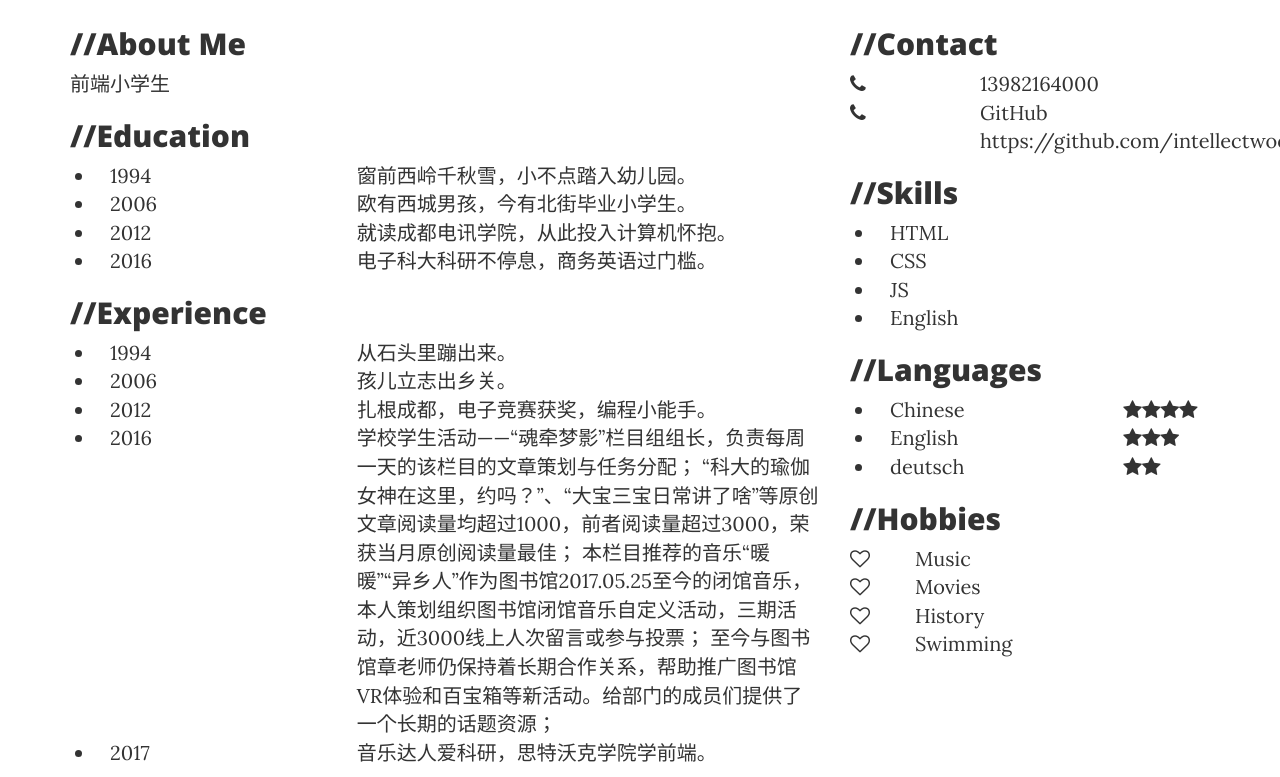
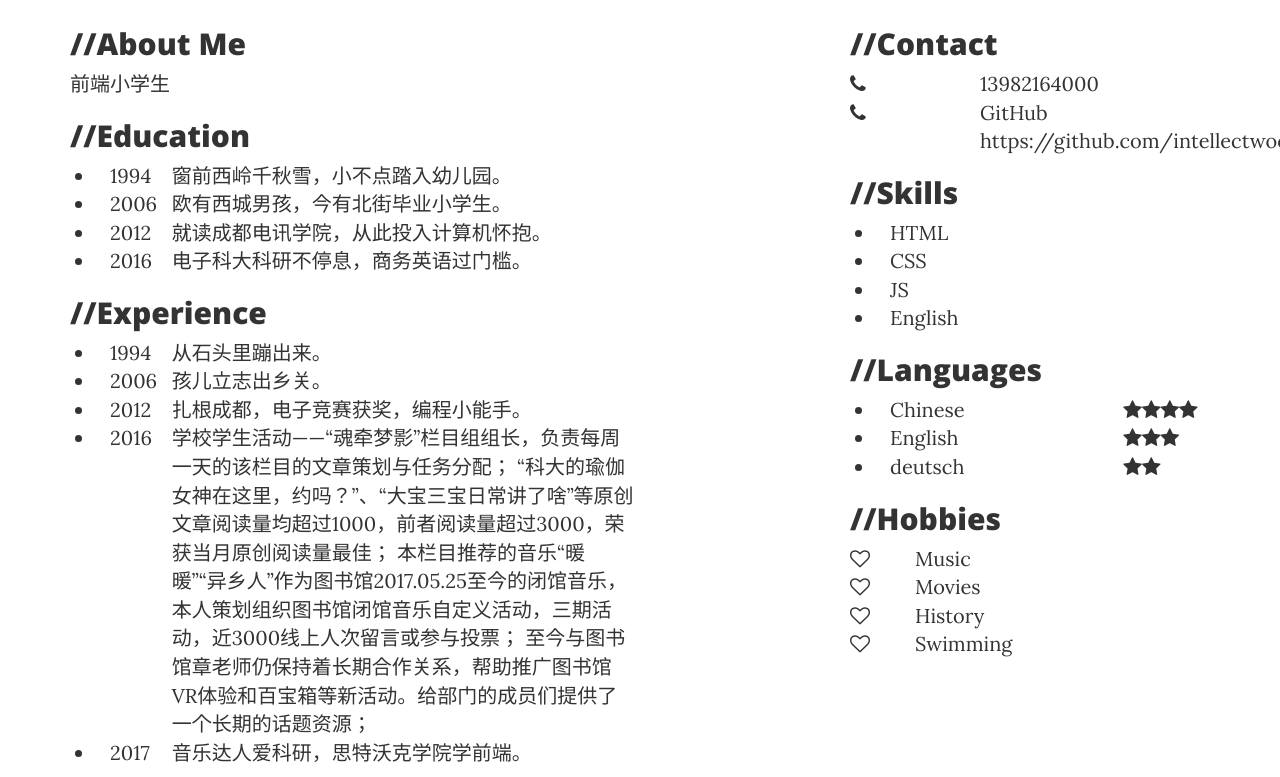
Before and after one commit to intellectwood/personal-cv, a website: page index.html in a window 1280 px wide. Shown: the part 495-1272 px from the top of the page. Drawn offline with nearby package versions, Linux system fonts and the light colour scheme.

Commit message:
Update index.html

```diff
--- a/index.html
+++ b/index.html
@@ -127,23 +127,23 @@
 				<!-- Education -->
 				<h2>//Education</h2>
 					<ul type="disc">
-					 <div class="row"><li> <div class="col-lg-4  col-md-4">1994</div> <div class="col-lg-8  col-md-8 ">窗前西岭千秋雪，小不点踏入幼儿园。</div>  </li></div>
-					 <div class="row"><li> <div class="col-lg-4  col-md-4">2006</div> <div class="col-lg-8  col-md-8 ">欧有西城男孩，今有北街毕业小学生。</div>  </li></div>
-					 <div class="row"><li> <div class="col-lg-4  col-md-4">2012</div> <div class="col-lg-8  col-md-8 ">就读成都电讯学院，从此投入计算机怀抱。</div>  </li></div>
-					 <div class="row"><li> <div class="col-lg-4  col-md-4">2016</div> <div class="col-lg-8  col-md-8 ">电子科大科研不停息，商务英语过门槛。</div>  </li></div>
+					 <div class="row"><li> <div class="col-lg-1  col-md-1">1994</div> <div class="col-lg-8  col-md-8 ">窗前西岭千秋雪，小不点踏入幼儿园。</div>  </li></div>
+					 <div class="row"><li> <div class="col-lg-1  col-md-1">2006</div> <div class="col-lg-8  col-md-8 ">欧有西城男孩，今有北街毕业小学生。</div>  </li></div>
+					 <div class="row"><li> <div class="col-lg-1  col-md-1">2012</div> <div class="col-lg-8  col-md-8 ">就读成都电讯学院，从此投入计算机怀抱。</div>  </li></div>
+					 <div class="row"><li> <div class="col-lg-1  col-md-1">2016</div> <div class="col-lg-8  col-md-8 ">电子科大科研不停息，商务英语过门槛。</div>  </li></div>
 					</ul>
 				<!-- Experience -->
 				<h2>//Experience</h2>
 					<ul type="disc">
-					 <div class="row"><li> <div class="col-lg-4  col-md-4">1994</div> <div class="col-lg-8  col-md-8 ">从石头里蹦出来。</div>  </li></div>
-					 <div class="row"><li> <div class="col-lg-4  col-md-4">2006</div> <div class="col-lg-8  col-md-8 ">孩儿立志出乡关。</div>  </li></div>
-					 <div class="row"><li> <div class="col-lg-4  col-md-4">2012</div> <div class="col-lg-8  col-md-8 ">扎根成都，电子竞赛获奖，编程小能手。</div>  </li></div>
+					 <div class="row"><li> <div class="col-lg-1  col-md-1">1994</div> <div class="col-lg-8  col-md-8 ">从石头里蹦出来。</div>  </li></div>
+					 <div class="row"><li> <div class="col-lg-1  col-md-1">2006</div> <div class="col-lg-8  col-md-8 ">孩儿立志出乡关。</div>  </li></div>
+					 <div class="row"><li> <div class="col-lg-1  col-md-1">2012</div> <div class="col-lg-8  col-md-8 ">扎根成都，电子竞赛获奖，编程小能手。</div>  </li></div>
 
-					 <div class="row"><li> <div class="col-lg-4  col-md-4">2016</div> <div class="col-lg-8  col-md-8 ">学校学生活动——“魂牵梦影”栏目组组长，负责每周一天的该栏目的文章策划与任务分配；
+					 <div class="row"><li> <div class="col-lg-1  col-md-1">2016</div> <div class="col-lg-8  col-md-8 ">学校学生活动——“魂牵梦影”栏目组组长，负责每周一天的该栏目的文章策划与任务分配；
 “科大的瑜伽女神在这里，约吗？”、“大宝三宝日常讲了啥”等原创文章阅读量均超过1000，前者阅读量超过3000，荣获当月原创阅读量最佳；
 本栏目推荐的音乐“暖暖”“异乡人”作为图书馆2017.05.25至今的闭馆音乐，本人策划组织图书馆闭馆音乐自定义活动，三期活动，近3000线上人次留言或参与投票；
 至今与图书馆章老师仍保持着长期合作关系，帮助推广图书馆VR体验和百宝箱等新活动。给部门的成员们提供了一个长期的话题资源；</div>  </li></div>
-					 <div class="row"><li> <div class="col-lg-4  col-md-4">2017</div> <div class="col-lg-8  col-md-8 ">音乐达人爱科研，思特沃克学院学前端。</div>  </li></div>
+					 <div class="row"><li> <div class="col-lg-1  col-md-1">2017</div> <div class="col-lg-8  col-md-8 ">音乐达人爱科研，思特沃克学院学前端。</div>  </li></div>
 
 					</ul>
 			</div>
```
